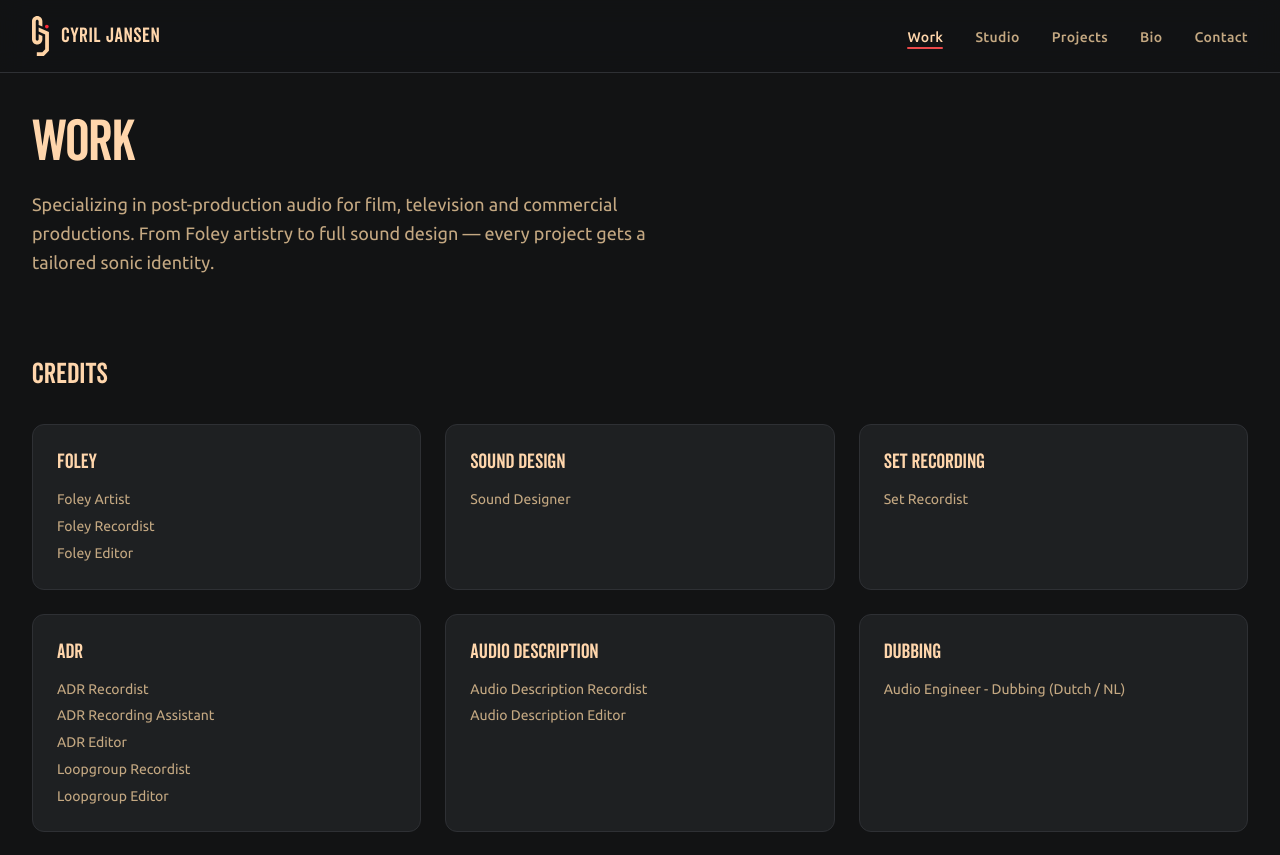
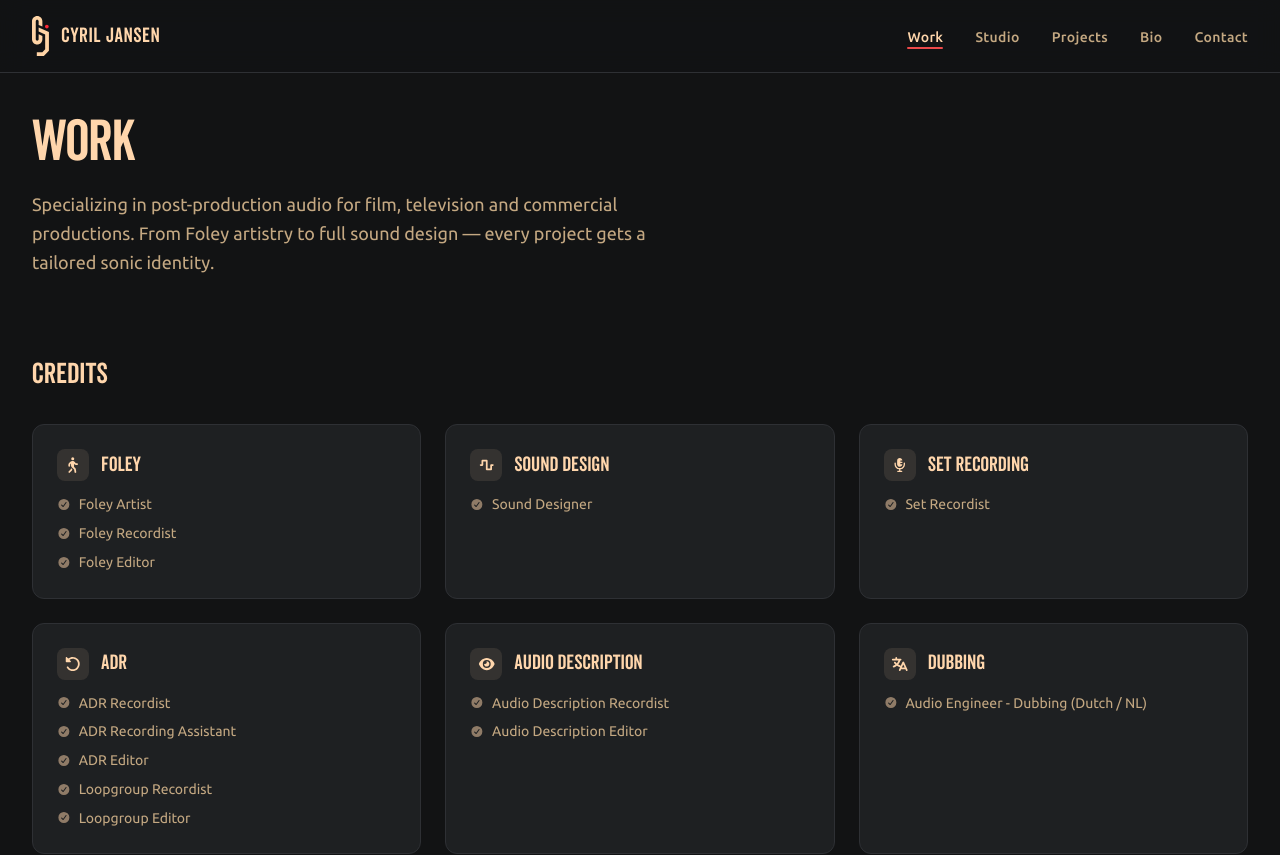
Before and after one commit to Michelvanderput/cj, a React (Vite) app: page /work in a window 1280 px wide. Shown: the top 855 px of the page. Built offline with nearby package versions, Linux system fonts and the light colour scheme.

Commit message:
Add FA icons to Work credits, SocialLinks; restore IMDb text on ProjectCard badge

```diff
--- a/src/components/ProjectCard.tsx
+++ b/src/components/ProjectCard.tsx
@@ -85,7 +85,8 @@ const ProjectCard = ({ project, compact = false }: ProjectCardProps) => {
             onClick={(e) => e.stopPropagation()}
           >
             <FontAwesomeIcon icon={faImdb} className="text-base" />
-            <FontAwesomeIcon icon={faArrowUpRightFromSquare} className="text-[10px]" />
+            <span>IMDb</span>
+            <FontAwesomeIcon icon={faArrowUpRightFromSquare} className="text-[10px] opacity-70" />
           </a>
         )}
       </div>
--- a/src/components/SocialLinks.tsx
+++ b/src/components/SocialLinks.tsx
@@ -1,3 +1,7 @@
+import { FontAwesomeIcon } from '@fortawesome/react-fontawesome';
+import { faEnvelope } from '@fortawesome/free-solid-svg-icons';
+import { faInstagram, faImdb } from '@fortawesome/free-brands-svg-icons';
+
 interface SocialLinksProps {
   variant?: 'horizontal' | 'vertical';
   size?: 'sm' | 'md' | 'lg';
@@ -18,17 +22,17 @@ const SocialLinks = ({ variant = 'horizontal', size = 'md' }: SocialLinksProps)
     {
       name: 'Instagram',
       url: 'https://www.instagram.com',
-      icon: '📷',
+      icon: faInstagram,
     },
     {
       name: 'IMDb',
       url: 'https://www.imdb.com',
-      icon: '🎬',
+      icon: faImdb,
     },
     {
       name: 'Email',
       url: 'mailto:cyril@example.com',
-      icon: '✉️',
+      icon: faEnvelope,
     },
   ];
 
@@ -42,7 +46,7 @@ const SocialLinks = ({ variant = 'horizontal', size = 'md' }: SocialLinksProps)
           rel={link.name !== 'Email' ? 'noopener noreferrer' : undefined}
           className={`${sizeClasses[size]} text-tx-secondary hover:text-brand-main transition-colors duration-200 flex items-center gap-2`}
         >
-          <span>{link.icon}</span>
+          <FontAwesomeIcon icon={link.icon} className="text-base w-4" />
           <span>{link.name}</span>
         </a>
       ))}
--- a/src/pages/Work.tsx
+++ b/src/pages/Work.tsx
@@ -2,6 +2,26 @@ import { Link } from 'react-router-dom';
 import useScrollReveal from '../hooks/useScrollReveal';
 import OptimizedImage from '../components/OptimizedImage';
 import { CREDITS } from '../data/disciplines';
+import { FontAwesomeIcon } from '@fortawesome/react-fontawesome';
+import {
+  faWalking,
+  faWaveSquare,
+  faMicrophoneLines,
+  faRotateLeft,
+  faEye,
+  faLanguage,
+  faCircleCheck,
+} from '@fortawesome/free-solid-svg-icons';
+import type { IconDefinition } from '@fortawesome/fontawesome-svg-core';
+
+const CREDIT_ICONS: Record<string, IconDefinition> = {
+  foley: faWalking,
+  'sound-design': faWaveSquare,
+  'set-recording': faMicrophoneLines,
+  adr: faRotateLeft,
+  'audio-description': faEye,
+  dubbing: faLanguage,
+};
 
 const WORK_PHOTOS = [
   { src: '/img/CAT_WORK/CJ_POSTA_Schoenen.png', alt: 'On set recording' },
@@ -32,21 +52,32 @@ const Work = () => {
       <section className="mb-16 md:mb-24">
         <h2 className="text-h3 text-tx-primary mb-8">Credits</h2>
         <div ref={creditsRef} className="grid grid-cols-1 sm:grid-cols-2 lg:grid-cols-3 gap-6">
-          {CREDITS.map((cat) => (
+          {CREDITS.map((cat) => {
+            const icon = CREDIT_ICONS[cat.id];
+            return (
               <div
                 key={cat.id}
                 className="p-6 bg-surface-card border border-brd rounded-lg transition-all duration-225 hover:border-brd-hover hover:shadow-card"
               >
-              <h3 className="font-heading text-h4 text-brand-main mb-3">{cat.label}</h3>
-              <ul className="space-y-1">
+                <div className="flex items-center gap-3 mb-3">
+                  {icon && (
+                    <span className="w-8 h-8 flex items-center justify-center rounded-md bg-brand-main/10 text-brand-main">
+                      <FontAwesomeIcon icon={icon} className="text-sm" />
+                    </span>
+                  )}
+                  <h3 className="font-heading text-h4 text-brand-main">{cat.label}</h3>
+                </div>
+                <ul className="space-y-1.5">
                   {cat.subCredits.map((sc) => (
-                  <li key={sc.id} className="text-body-sm text-tx-secondary leading-relaxed">
+                    <li key={sc.id} className="text-body-sm text-tx-secondary leading-relaxed flex items-center gap-2">
+                      <FontAwesomeIcon icon={faCircleCheck} className="text-[11px] text-brand-main/50 flex-shrink-0" />
                       {sc.label}
                     </li>
                   ))}
                 </ul>
               </div>
-          ))}
+            );
+          })}
         </div>
       </section>
 
```
Lines whose indentation alone changed are shown as unchanged.
